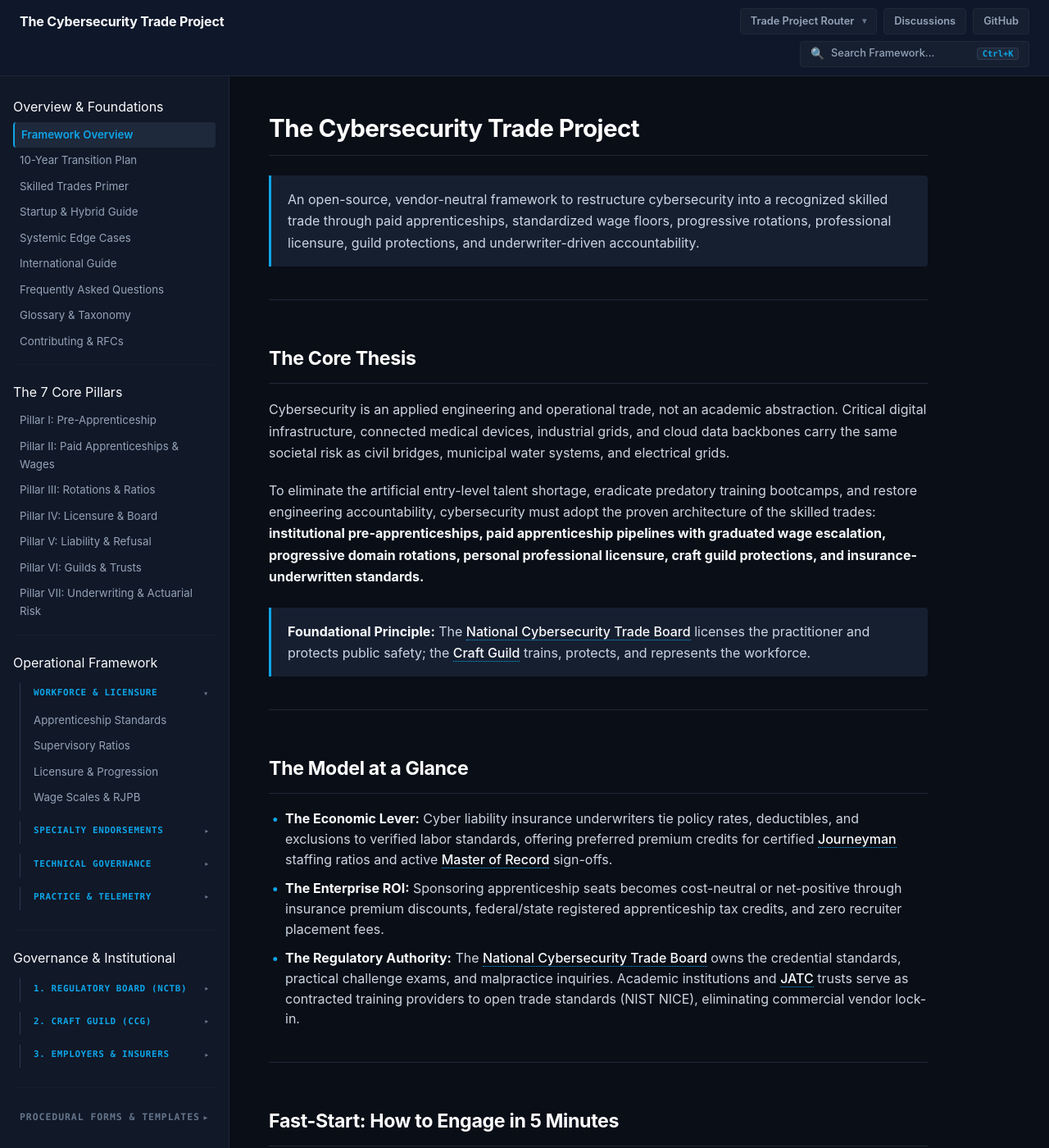
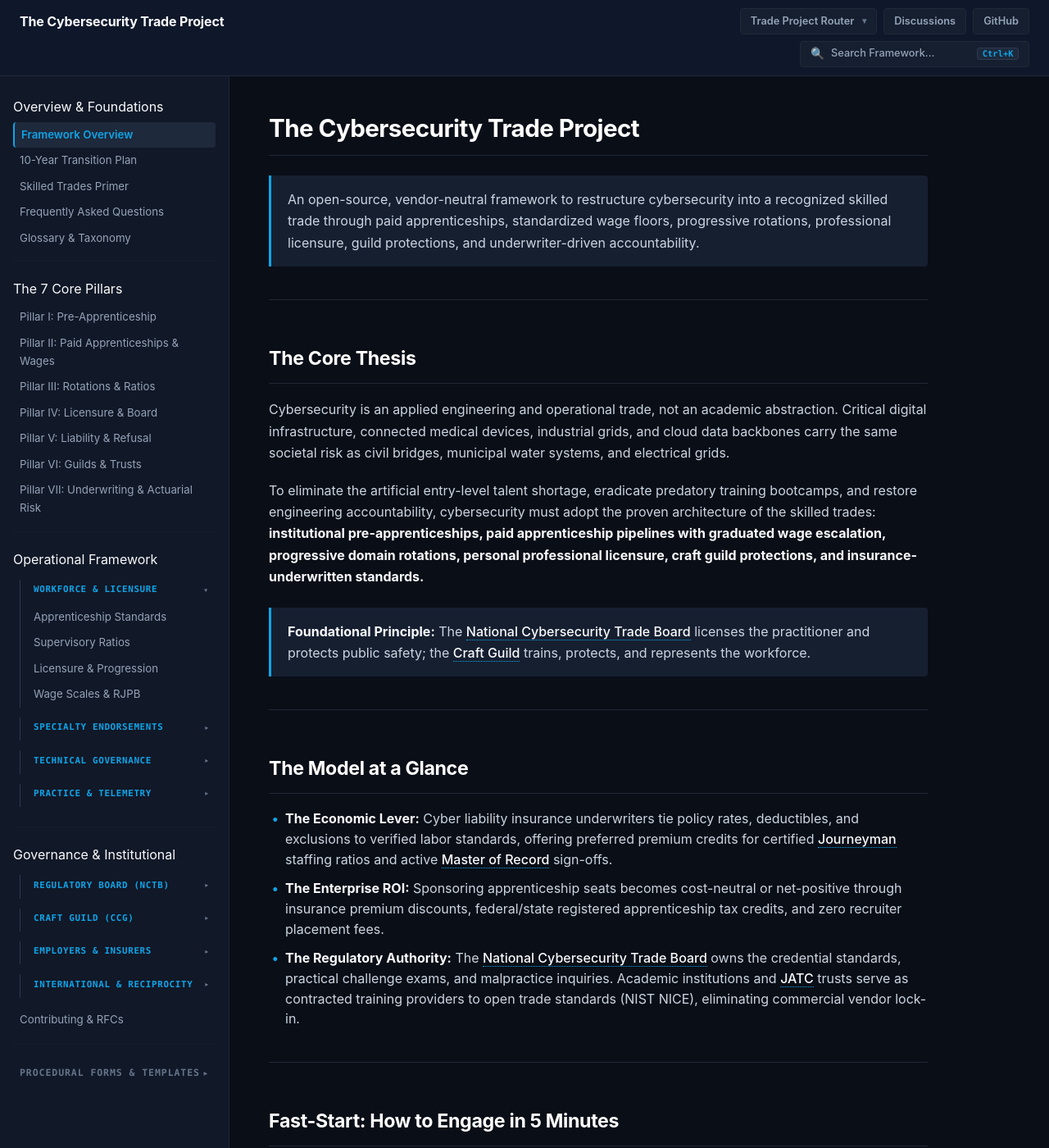
Before and after one commit to DanielTolczyk/the-cyber-trade-project, a Jekyll site: the page built from README.md, in a window 1280 px wide and 1400 px high. Shown: the whole window at 82% size. Built offline with Jekyll 4.4.1, drawn with Linux system fonts in a browser that asks for light colours; our own code applies the rules of GitHub Pages for plain Markdown files.

Commit message:
fix(portal): streamline sidebar navigation, remove branch symbols, and unify governance headers (#75)

```diff
--- a/_includes/sidebar.html
+++ b/_includes/sidebar.html
@@ -9,12 +9,8 @@
       <li class="nav-item"><a href="{{ site.baseurl }}/">Framework Overview</a></li>
       <li class="nav-item"><a href="{{ site.baseurl }}/governance/transition-plan.html">10-Year Transition Plan</a></li>
       <li class="nav-item"><a href="{{ site.baseurl }}/docs/trade-mechanisms-primer.html">Skilled Trades Primer</a></li>
-      <li class="nav-item"><a href="{{ site.baseurl }}/docs/startup-and-hybrid-roles-guide.html">Startup & Hybrid Guide</a></li>
-      <li class="nav-item"><a href="{{ site.baseurl }}/docs/systemic-edge-cases-and-defense.html">Systemic Edge Cases</a></li>
-      <li class="nav-item"><a href="{{ site.baseurl }}/docs/international-adaptations.html">International Guide</a></li>
       <li class="nav-item"><a href="{{ site.baseurl }}/FAQ.html">Frequently Asked Questions</a></li>
       <li class="nav-item"><a href="{{ site.baseurl }}/GLOSSARY.html">Glossary & Taxonomy</a></li>
-      <li class="nav-item"><a href="{{ site.baseurl }}/CONTRIBUTING.html">Contributing & RFCs</a></li>
     </ul>
   </div>
 
@@ -47,15 +43,15 @@
       <summary class="nav-subgroup-title">Specialty Endorsements</summary>
       <ul class="nav-list">
         <li class="nav-item"><a href="{{ site.baseurl }}/framework/specialty-endorsements.html">Master Endorsements Ledger</a></li>
-        <li class="nav-item nav-tree-item"><a href="{{ site.baseurl }}/framework/specialty-tracks/medical-devices.html">SE-MED: Medical Devices & Clinical Tech</a></li>
-        <li class="nav-item nav-tree-item"><a href="{{ site.baseurl }}/framework/specialty-tracks/industrial-control-systems.html">SE-ICS: Industrial Control Systems & OT</a></li>
-        <li class="nav-item nav-tree-item"><a href="{{ site.baseurl }}/framework/specialty-tracks/digital-forensics-incident-response.html">SE-DFIR: Digital Forensics & Incident Response</a></li>
-        <li class="nav-item nav-tree-item"><a href="{{ site.baseurl }}/framework/specialty-tracks/cloud-security.html">SE-CLD: Cloud Security & Infrastructure</a></li>
-        <li class="nav-item nav-tree-item"><a href="{{ site.baseurl }}/framework/specialty-tracks/offensive-security.html">SE-OFF: Offensive Security & Adversary Emulation</a></li>
-        <li class="nav-item nav-tree-item"><a href="{{ site.baseurl }}/framework/specialty-tracks/ai-machine-learning.html">SE-AIML: AI & Machine Learning Assurance</a></li>
-        <li class="nav-item nav-tree-item"><a href="{{ site.baseurl }}/framework/specialty-tracks/application-security.html">SE-APP: Application & Software Product Security</a></li>
-        <li class="nav-item nav-tree-item"><a href="{{ site.baseurl }}/framework/specialty-tracks/identity-access-management.html">SE-ICAM: Identity, Credential & Access Management</a></li>
-        <li class="nav-item nav-tree-item"><a href="{{ site.baseurl }}/framework/specialty-tracks/cryptographic-pki.html">SE-PKI: Cryptographic Infrastructure & PKI</a></li>
+        <li class="nav-item"><a href="{{ site.baseurl }}/framework/specialty-tracks/medical-devices.html">SE-MED: Medical Devices & Clinical Tech</a></li>
+        <li class="nav-item"><a href="{{ site.baseurl }}/framework/specialty-tracks/industrial-control-systems.html">SE-ICS: Industrial Control Systems & OT</a></li>
+        <li class="nav-item"><a href="{{ site.baseurl }}/framework/specialty-tracks/digital-forensics-incident-response.html">SE-DFIR: Digital Forensics & Incident Response</a></li>
+        <li class="nav-item"><a href="{{ site.baseurl }}/framework/specialty-tracks/cloud-security.html">SE-CLD: Cloud Security & Infrastructure</a></li>
+        <li class="nav-item"><a href="{{ site.baseurl }}/framework/specialty-tracks/offensive-security.html">SE-OFF: Offensive Security & Adversary Emulation</a></li>
+        <li class="nav-item"><a href="{{ site.baseurl }}/framework/specialty-tracks/ai-machine-learning.html">SE-AIML: AI & Machine Learning Assurance</a></li>
+        <li class="nav-item"><a href="{{ site.baseurl }}/framework/specialty-tracks/application-security.html">SE-APP: Application & Software Product Security</a></li>
+        <li class="nav-item"><a href="{{ site.baseurl }}/framework/specialty-tracks/identity-access-management.html">SE-ICAM: Identity, Credential & Access Management</a></li>
+        <li class="nav-item"><a href="{{ site.baseurl }}/framework/specialty-tracks/cryptographic-pki.html">SE-PKI: Cryptographic Infrastructure & PKI</a></li>
       </ul>
     </details>
 
@@ -67,12 +63,14 @@
         <li class="nav-item"><a href="{{ site.baseurl }}/framework/code-of-ethics-and-conduct.html">Code of Ethics & Conduct</a></li>
         <li class="nav-item"><a href="{{ site.baseurl }}/framework/technical-refusal-and-liability.html">Refusal & Liability Shield</a></li>
         <li class="nav-item"><a href="{{ site.baseurl }}/framework/leave-and-benefit-standards.html">Leave & Benefit Standards</a></li>
+        <li class="nav-item"><a href="{{ site.baseurl }}/docs/systemic-edge-cases-and-defense.html">Systemic Edge Cases</a></li>
       </ul>
     </details>
 
     <details class="nav-subgroup">
       <summary class="nav-subgroup-title">Practice & Telemetry</summary>
       <ul class="nav-list">
+        <li class="nav-item"><a href="{{ site.baseurl }}/docs/startup-and-hybrid-roles-guide.html">Startup & Hybrid Guide</a></li>
         <li class="nav-item"><a href="{{ site.baseurl }}/framework/contractors-and-consulting.html">Contractors & Trade LLCs</a></li>
         <li class="nav-item"><a href="{{ site.baseurl }}/framework/executive-and-ciso.html">Executive & CISO Role</a></li>
         <li class="nav-item"><a href="{{ site.baseurl }}/framework/business-and-operational-benefits.html">Business & Economic Value</a></li>
@@ -84,7 +82,7 @@
   <div class="nav-group">
     <div class="nav-group-title">Governance & Institutional</div>
     <details class="nav-subgroup">
-      <summary class="nav-subgroup-title">1. Regulatory Board (NCTB)</summary>
+      <summary class="nav-subgroup-title">Regulatory Board (NCTB)</summary>
       <ul class="nav-list">
         <li class="nav-item"><a href="{{ site.baseurl }}/governance/board-structure.html">National Trade Board</a></li>
         <li class="nav-item"><a href="{{ site.baseurl }}/governance/board-elections-and-bylaws.html">Board Elections & Bylaws</a></li>
@@ -92,7 +90,7 @@
     </details>
 
     <details class="nav-subgroup">
-      <summary class="nav-subgroup-title">2. Craft Guild (CCG)</summary>
+      <summary class="nav-subgroup-title">Craft Guild (CCG)</summary>
       <ul class="nav-list">
         <li class="nav-item"><a href="{{ site.baseurl }}/governance/guild-formation-and-charter.html">Guild Charter & Accord</a></li>
         <li class="nav-item"><a href="{{ site.baseurl }}/governance/regional-chapters-and-locals.html">Regional Locals & Districts</a></li>
@@ -102,12 +100,23 @@
     </details>
 
     <details class="nav-subgroup">
-      <summary class="nav-subgroup-title">3. Employers & Insurers</summary>
+      <summary class="nav-subgroup-title">Employers & Insurers</summary>
       <ul class="nav-list">
         <li class="nav-item"><a href="{{ site.baseurl }}/governance/participating-employer-council.html">Employer Council (PEC)</a></li>
         <li class="nav-item"><a href="{{ site.baseurl }}/governance/underwriter-and-actuarial-consortium.html">Underwriter Consortium (CUAAC)</a></li>
       </ul>
     </details>
+
+    <details class="nav-subgroup">
+      <summary class="nav-subgroup-title">International & Reciprocity</summary>
+      <ul class="nav-list">
+        <li class="nav-item"><a href="{{ site.baseurl }}/docs/international-adaptations.html">International Guide</a></li>
+      </ul>
+    </details>
+
+    <ul class="nav-list" style="margin-top: 0.5rem;">
+      <li class="nav-item"><a href="{{ site.baseurl }}/CONTRIBUTING.html">Contributing & RFCs</a></li>
+    </ul>
   </div>
 
   <details class="nav-group">
--- a/assets/css/portal.css
+++ b/assets/css/portal.css
@@ -595,19 +595,6 @@ details.nav-subgroup summary.nav-subgroup-title:hover {
   padding: 0.3rem 0.5rem;
   border-radius: var(--radius-sm);
   transition: all 0.1s ease;
-}
-
-.nav-tree-item a {
-  padding-left: 1rem;
-  position: relative;
-  font-size: 0.78rem;
-}
-
-.nav-tree-item a::before {
-  content: "└";
-  position: absolute;
-  left: 0.25rem;
-  color: var(--text-muted);
 }
 
 
```
